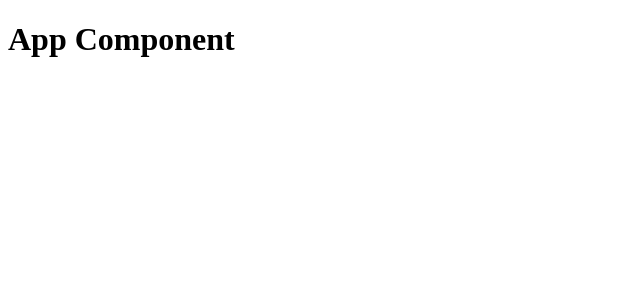
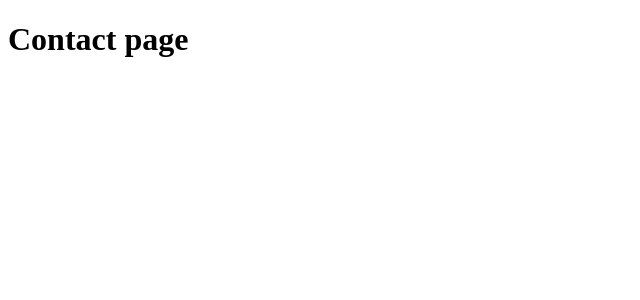
Before and after one commit to panneerselvam999/React-tutorial, a React (Create React App) app in the folder app/: page /contact in a window 1280 px wide. Shown: the top 300 px of the page, without its empty margins (0-640 px from the left). Built offline with nearby package versions, Linux system fonts and the light colour scheme.

Commit message:
create route pages, set route

```diff
--- a/app/src/App.js
+++ b/app/src/App.js
@@ -1,11 +1,21 @@
 
 import { BrowserRouter, Route, Routes } from "react-router-dom";
+import Home from "./Route/Home.js"
+import About from "./Route/About.js"
+import Contact from "./Route/Contact.js"
+
 
 
 function App() {
   return (
     <div className="App">
-      <h1>App Component</h1>
+      <BrowserRouter>
+        <Routes>
+          <Route path="/" element={<Home />} />
+          <Route path="/about" element={<About />} />
+          <Route path="/contact" element={<Contact />} />
+        </Routes>
+      </BrowserRouter>
     </div>
   );
 }
--- a/app/src/Route/About.js
+++ b/app/src/Route/About.js
@@ -0,0 +1,9 @@
+import React from "react";
+
+export default function About() {
+    return (
+        <>
+            <h1>About page</h1>
+        </>
+    )
+}
--- a/app/src/Route/Contact.js
+++ b/app/src/Route/Contact.js
@@ -0,0 +1,9 @@
+import React from "react";
+
+export default function Contact() {
+    return (
+        <>
+            <h1>Contact page</h1>
+        </>
+    )
+}
--- a/app/src/Route/Home.js
+++ b/app/src/Route/Home.js
@@ -0,0 +1,9 @@
+import React from "react";
+
+export default function Home() {
+    return (
+        <>
+            <h1>Home page</h1>
+        </>
+    )
+}
```
